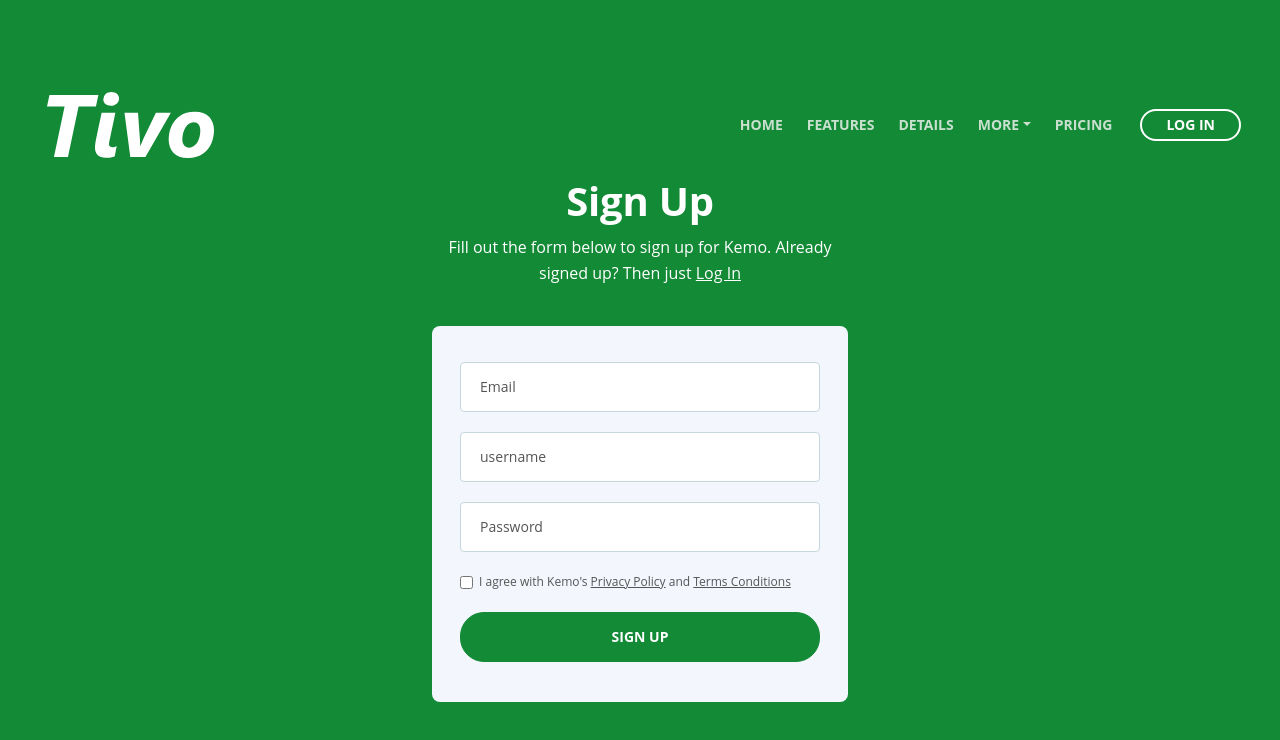
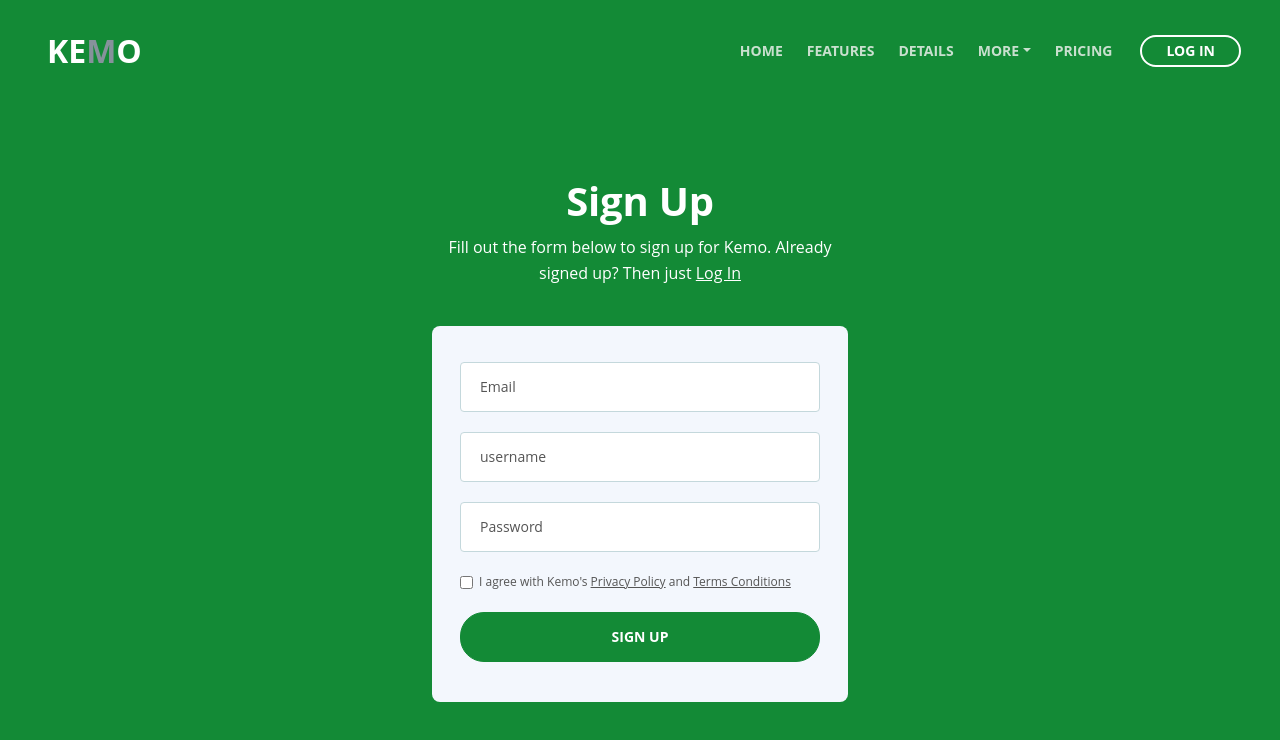
Before and after one commit to kennyg37/KEMO-Initiative-public, a website with bundled scripts: page frontend/pages/sign-up.html in a window 1280 px wide. Built offline with nearby package versions, Linux system fonts and the light colour scheme.

Commit message:
final changes

```diff
--- a/frontend/pages/sign-up.html
+++ b/frontend/pages/sign-up.html
@@ -33,11 +33,8 @@
     <nav class="navbar navbar-expand-lg navbar-dark navbar-custom fixed-top">
         <div class="container">
 
-            <!-- Text Logo - Use this if you don't have a graphic logo -->
-            <!-- <a class="navbar-brand logo-text page-scroll" href="index.html">Kemo</a> -->
+            <a class="navbar-brand logo-text page-scroll" href="index.html">KE<span class="M-letter">M</span>O</a>
 
-            <!-- Image Logo -->
-            <a class="navbar-brand logo-image" href="/index.html"><img src="/frontend/images/logo.svg" alt="alternative"></a>
 
             <!-- Mobile Menu Toggle Button -->
             <button class="navbar-toggler" type="button" data-toggle="collapse" data-target="#navbarsExampleDefault" aria-controls="navbarsExampleDefault" aria-expanded="false" aria-label="Toggle navigation">
```
Also changed, not shown: frontend/pages/log-in.html (+2 -4 lines).
